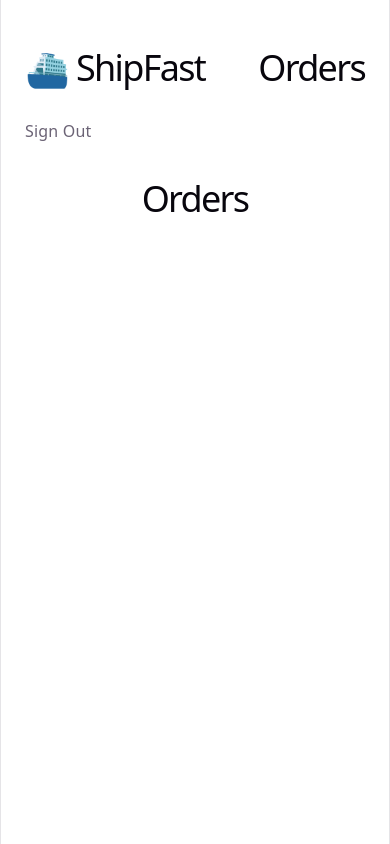
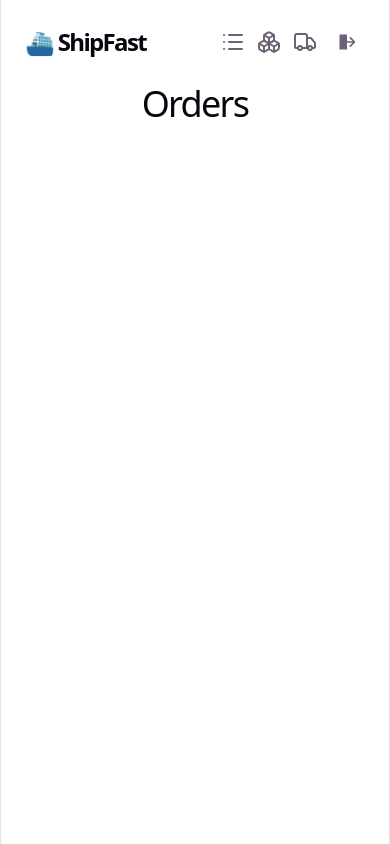
Before and after one commit to michaelcjefferson/order-flow-dashboard, a React (Vite) app: page /orders in a window 390 px wide. Built offline with nearby package versions, Linux system fonts and the light colour scheme.

Commit message:
Feat: build out header, add placeholder nav, add some responsive directives

```diff
--- a/package.json
+++ b/package.json
@@ -11,6 +11,7 @@
   },
   "dependencies": {
     "clsx": "^2.1.1",
+    "lucide-react": "^1.7.0",
     "react": "^19.2.4",
     "react-dom": "^19.2.4",
     "react-router-dom": "^7.14.0",
@@ -28,7 +29,7 @@
     "eslint-plugin-react-hooks": "^7.0.1",
     "eslint-plugin-react-refresh": "^0.5.2",
     "globals": "^17.4.0",
-    "postcss": "^8.5.8",
+    "postcss": "^8.5.9",
     "tailwindcss": "^4.2.2",
     "typescript": "~6.0.2",
     "typescript-eslint": "^8.58.0",
--- a/src/components/BrandMark.tsx
+++ b/src/components/BrandMark.tsx
@@ -4,7 +4,7 @@ import { Link } from "react-router-dom";
 export default function BrandMark() {
   return (
     <Link to="/" className="decoration-4 underline-offset-4 hover:underline">
-      <h1 className="text-2xl sm:text-3xl font-bold mb-2 hover:text-blue">
+      <h1 className="text-2xl sm:text-3xl font-bold mb-2 hover:text-blue-200">
         ⛴️ ShipFast
       </h1>
     </Link>
--- a/src/components/Header.tsx
+++ b/src/components/Header.tsx
@@ -1,4 +1,5 @@
 import BrandMark from "./BrandMark";
+import NavBar from "./NavBar";
 
 type HeaderProps = {
   title: string;
@@ -9,9 +10,9 @@ export default function Header({title}: HeaderProps) {
     <header className="w-full max-w-5xl mb-6 flex items-center justify-between gap-2 flex-wrap">
       <BrandMark />
 
-      <h1>{title}</h1>
+      <h1 className="text-2xl sm:text-3xl mb-2 hidden sm:inline">{title}</h1>
 
-      <button>Sign Out</button>
+      <NavBar />
     </header>
   )
 }
--- /dev/null
+++ b/src/components/NavBar.tsx
@@ -0,0 +1,39 @@
+import { List, Boxes, Truck } from "lucide-react";
+
+// TODO: add real links, selected property for current route
+export default function NavBar() {
+  return (
+    <nav className="flex items-center gap-3 flex-wrap mb-2">
+      <div className="nav-link">
+        <span className="hidden sm:inline">Orders</span>
+        <List className="sm:hidden w-6 h-6" />
+      </div>
+      <div className="nav-link">
+        <span className="hidden sm:inline">Stock</span>
+        <Boxes className="sm:hidden w-6 h-6" />
+      </div>
+      <div className="nav-link">
+        <span className="hidden sm:inline">Fleet</span>
+        <Truck className="sm:hidden w-6 h-6" />
+      </div>
+
+      <button
+        className="p-2 rounded-md cursor-pointer hover:bg-red-100 hover:text-red-600 transition-colors duration-150"
+        title="Log out"
+        aria-label="Log out"
+      >
+        <svg
+          xmlns="http://www.w3.org/2000/svg"
+          viewBox="0 0 24 24"
+          className="w-5 h-5"
+          fill="currentColor"
+        >
+          {/* Door */}
+          <path d="M3 3h9v18H3V3z" />
+          {/* Arrow */}
+          <path d="M16 7l5 5-5 5M11 12h10" stroke="currentColor" stroke-width="2" fill="none" stroke-linecap="round" stroke-linejoin="round" />
+        </svg>
+      </button>
+    </nav>
+  )
+}
--- a/src/styles/index.css
+++ b/src/styles/index.css
@@ -1,5 +1,8 @@
 @import "tailwindcss";
 
+/* Overwritten by Tailwind styles, as Tailwind is applied @layer utilities (later) */
+/* BASE STYLES AND NORMALISATION */
+@layer base {
   :root {
     --text: #6b6375;
     --text-h: #08060d;
@@ -78,10 +81,9 @@ h2 {
   h1 {
     font-size: 56px;
     letter-spacing: -1.68px;
-  margin: 32px 0;
+    margin: 0;
     @media (max-width: 1024px) {
       font-size: 36px;
-    margin: 20px 0;
     }
   }
   h2 {
@@ -111,3 +113,4 @@ code {
     padding: 4px 8px;
     background: var(--code-bg);
   }
+}
```
Also changed, not shown: 1 other file (tests, documents, lock files or other folders). Lines whose indentation alone changed are shown as unchanged.
